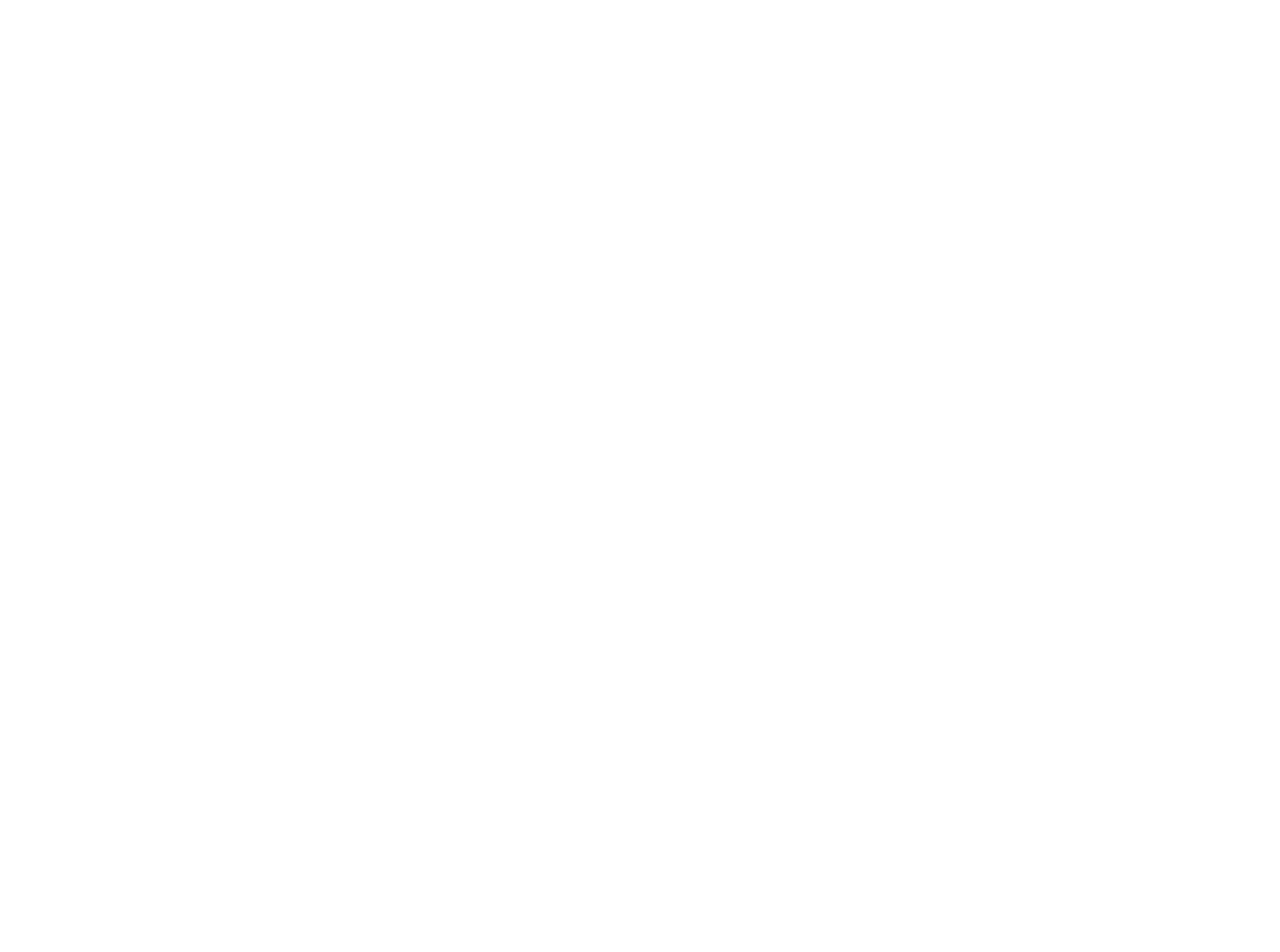
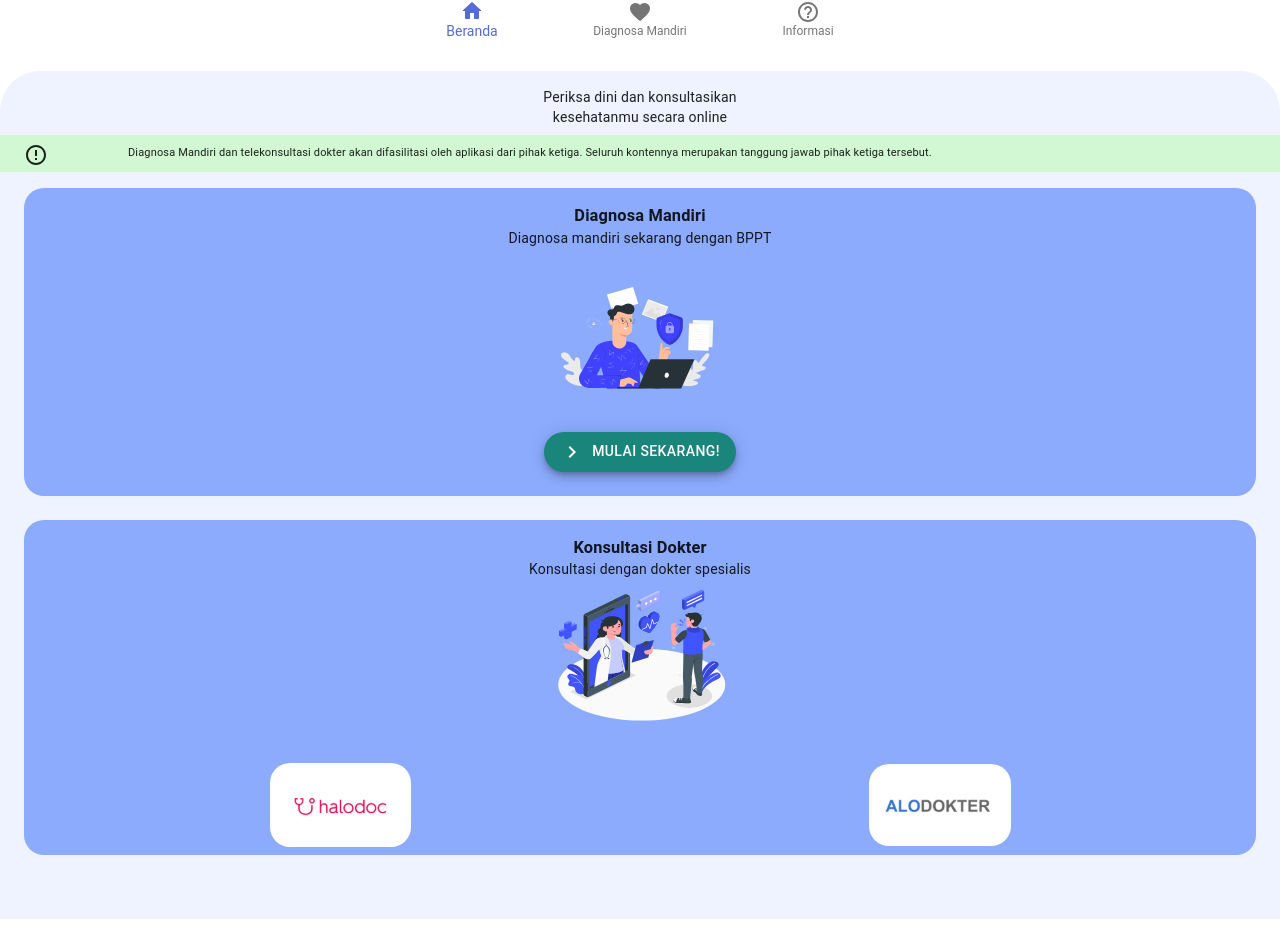
Before and after one commit to ihsanrabb/sadari-covid, a Next.js app: page /diagnosis-page in a window 1280 px wide. Before the commit this address had no page. Shown: the part 752-1704 px from the top of the page. Before the commit the page ends 800 px from the top, so only its background shows below. Built offline with nearby package versions, Linux system fonts and the light colour scheme.

Commit message:
create diagnosis page

```diff
--- /dev/null
+++ b/components/DiagnosisBox.js
@@ -0,0 +1,70 @@
+import styles from '../styles/components/DiagnosisBox.module.scss'
+import { makeStyles } from '@material-ui/core/styles';
+import Fab from '@material-ui/core/Fab';
+import KeyboardArrowRightIcon from '@material-ui/icons/KeyboardArrowRight';
+import Grid from '@material-ui/core/Grid';
+import Container from '@material-ui/core/Container'
+
+const DiagnosisBox = () => {
+  const useStyles = makeStyles((theme) => ({
+    margin: {
+      margin: theme.spacing(1),
+      marginBottom: '1.5rem'
+    },
+    extendedIcon: {
+      marginRight: theme.spacing(1),
+    },
+  }));
+  const classes = useStyles();
+
+  return (
+    <div className={styles.box_wrap}>
+      <div className={styles.diagnosis_wrap}>
+        <h3>Diagnosa Mandiri</h3>
+        <p>Diagnosa mandiri sekarang dengan BPPT</p>
+        <div className={styles.img_box}>
+          <img src="/img/ic-diagnosis.svg" alt="protective wear" />
+        </div>
+        <div className={styles.img_box}>
+        <Fab
+          variant="extended"
+          size="medium"
+          color="secondary"
+          aria-label="add"
+          className={classes.margin}
+        >
+          <KeyboardArrowRightIcon className={classes.extendedIcon} />
+          Mulai Sekarang!
+        </Fab>
+        </div>
+      </div>
+      <div className={styles.diagnosis_wrap}>
+        <h3>Konsultasi Dokter</h3>
+        <p>Konsultasi dengan dokter spesialis</p>
+        <div className={styles.img_box}>
+          <img src="/img/ic-doctor.svg" alt="protective wear" />
+        </div>
+        <Container>
+          <Grid container spacing={2}>
+            <Grid item xs={6} container direction="row" justify="center" alignItems="center">
+              <a href="https://www.halodoc.com/tanya-dokter" target="_blank">
+                <div className={styles.halodoc_logo}>
+                  <img src="/img/logo-halodoc.svg" alt="protective wear" />
+                </div>
+              </a>
+            </Grid>
+            <Grid item xs={6} container direction="row" justify="center" alignItems="center">
+              <a href="https://www.alodokter.com/cari-dokter" target="_blank">
+                <div className={styles.alodokter_logo}>
+                  <img src="/img/logo-alodokter.svg" alt="protective wear" />
+                </div>
+              </a>
+            </Grid>
+          </Grid>
+        </Container>
+      </div>
+    </div>
+  )
+}
+
+export default DiagnosisBox
--- /dev/null
+++ b/components/DiagnosisHero.js
@@ -0,0 +1,33 @@
+import Container from '@material-ui/core/Container';
+import styles from '../styles/components/DiagnosisHero.module.scss'
+import ErrorOutlineIcon from '@material-ui/icons/ErrorOutline';
+import Grid from '@material-ui/core/Grid';
+
+const DiagnosisHero = () => {
+  return (
+    <>
+      <Container>
+        <h3>Diagnosa Mandiri</h3>
+        <img src="/img/diagnosis-hero.svg" alt="protective wear" className={styles.hero} />
+
+      </Container>
+      <div className={styles.wording_hero}>
+        <p>Periksa dini dan konsultasikan<br/> kesehatanmu secara online</p>
+      </div>
+      <div className={styles.wording_info}>
+        <Container>
+          <Grid container direction="row" justify="flex-start" alignItems="center" spacing={2}>
+            <Grid item xs={1}>
+              <ErrorOutlineIcon />
+            </Grid>
+            <Grid item xs={11}>
+              <p>Diagnosa Mandiri dan telekonsultasi dokter akan difasilitasi oleh aplikasi dari pihak ketiga. Seluruh kontennya merupakan tanggung jawab pihak ketiga tersebut.</p>
+            </Grid>
+          </Grid>
+        </Container>
+      </div>
+    </>
+  )
+}
+
+export default DiagnosisHero
--- /dev/null
+++ b/pages/diagnosis-page.js
@@ -0,0 +1,15 @@
+import BottomNavigation from '../components/BottomNavigation'
+import DiagnosisHero from '../components/DiagnosisHero'
+import DiagnosisBox from '../components/DiagnosisBox'
+
+const DiagnosisPage = () => {
+  return (
+    <>
+      <DiagnosisHero />
+      <DiagnosisBox />
+      <BottomNavigation className="navigation-bottom" />
+    </>
+  )
+}
+
+export default DiagnosisPage
```
